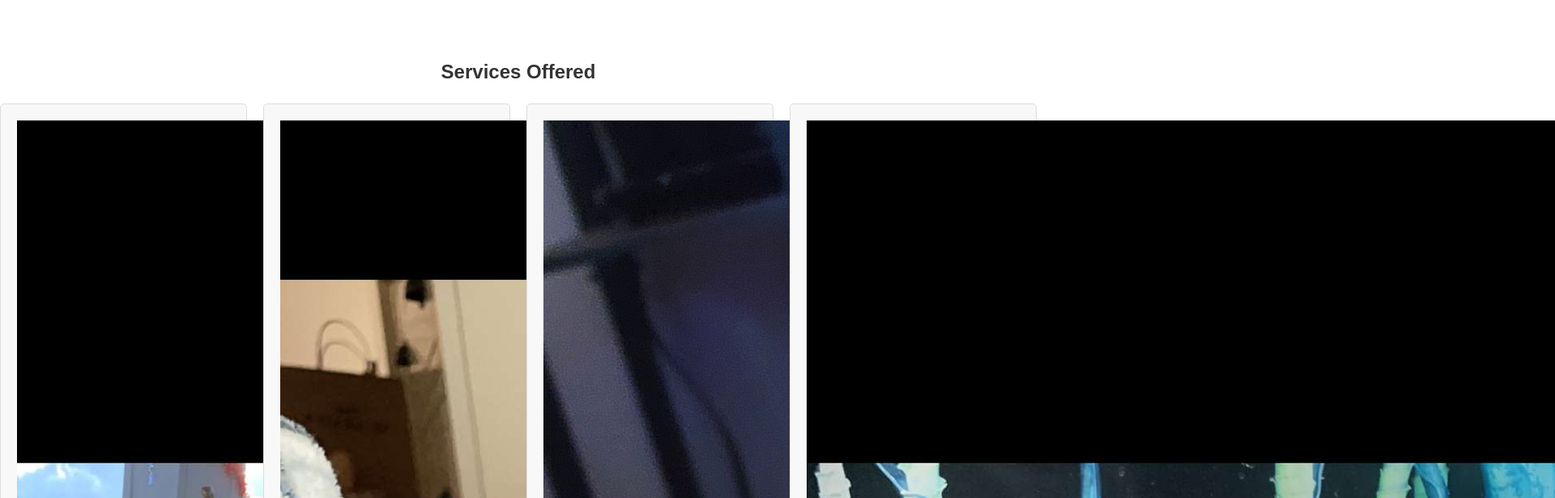
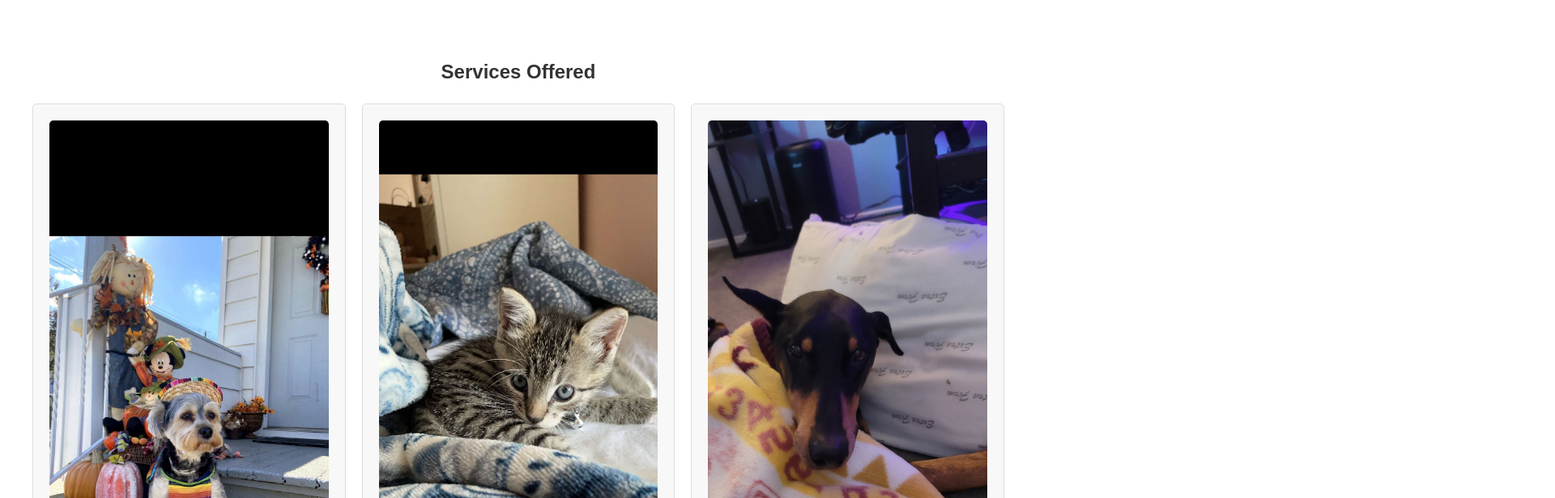
Before and after one commit to cybersage14/Cottonwood-Animal-Hospital-Vue, a Vue app: page /#/ in a window 1280 px wide. Shown: the part 580-1196 px from the top of the page at 81% size, 1920 px wide, since content can reach past the window. Built offline with nearby package versions, Linux system fonts and the light colour scheme.

Commit message:
styling the different sections

```diff
--- a/src/assets/css/styles.css
+++ b/src/assets/css/styles.css
@@ -6,10 +6,12 @@ body {
 }
 
 .container {
-  margin: auto;
-  max-width: 1100px;
+  max-width: 1200px;
+  min-width: 320px;
+  margin: 0 auto;
   padding: 0 20px;
 }
+
 
 h1, h2, h3 {
   color: #333;
--- a/src/components/About.vue
+++ b/src/components/About.vue
@@ -1,10 +1,12 @@
 <template>
   <section id="AboutSection" class="section" style="margin-top: 80px;">
     <h2>About Little Cottonwood Animal Hospital</h2>
+    <div class="container">
     <p>
       Little Cottonwood Animal Hospital is a full-service veterinary hospital located in the heart of Sandy, Utah. Our dedicated staff of veterinarians, technicians, and support staff are committed to providing compassionate and exceptional care to your pets. We offer a wide range of services, including preventive care, diagnostics, surgery, dental care, and more. Our state-of-the-art facility is equipped with the latest technology to ensure your pet receives the best possible care.
     </p>
     <veterinarians />
+  </div>
   </section>
 </template>
 
--- a/src/components/Services.vue
+++ b/src/components/Services.vue
@@ -1,6 +1,7 @@
 <template>
   <section id="services" class="section" style="margin-top: 80px;">
     <h2>Services Offered</h2>
+    <div class="container">
       <div class="services-container">
         <div class="service">
           <img src="@/assets/img/service1.jpg" alt="Service 1" />
@@ -31,6 +32,7 @@
             </p>
         </div>
       </div>
+    </div>
   </section>
 </template>
 
@@ -46,18 +48,28 @@ export default {
   padding: 50px 0;
 }
 
+.service {
+  padding: 20px;
+  border: 1px solid #ddd;
+  border-radius: 5px;
+  background-color: #f8f8f8;
+  overflow: hidden;
+}
+
 .services-container {
   display: grid;
   grid-template-columns: repeat(auto-fit, minmax(300px, 1fr));
   gap: 20px;
 }
 
-.service {
-  padding: 20px;
-  border: 1px solid #ddd;
+.service img {
+  width: 100%;
+  height: auto;
+  object-fit: cover;
   border-radius: 5px;
-  background-color: #f8f8f8;
+  margin-bottom: 1rem;
 }
+
 
 .service h3 {
   margin-bottom: 10px;
--- a/src/components/Veterinarians.vue
+++ b/src/components/Veterinarians.vue
@@ -1,12 +1,14 @@
 <template>
     <section class="veterinarians">
       <h2>Veterinarians</h2>
+      <div class="container">
         <div class="veterinarians-container">
           <div v-for="(vet, index) in veterinarians" :key="index" class="vet-card">
             <img :src="vet.image" alt="Veterinarian photo" class="vet-photo">
             <h3>{{ vet.name }}</h3>
             <p>{{ vet.description }}</p>
             <p>{{ vet.interests }}</p>
+          </div>
         </div>
       </div>
     </section>
@@ -20,7 +22,7 @@ data() {
         veterinarians: [
             {
                 name: "Claudia Horvath, DVM",
-                image: "src/assets/img/Claudia.jpg", // Add the image URL here
+                image: require("@/assets/img/Claudia.jpg"),
                 description:
                     "As a child, Dr. Horvath was always drawn to animals and hoped to one day have a career caring for them. In college, she completed an undergraduate degree in medical technology. This allowed her to work part-time in human hospitals while attending veterinary school at UCDavis. After graduating from UCDavis, she relocated to Southern California where she worked at several local clinics and gained invaluable skills and experience. Dr. Horvath bought a small veterinary practice in Los Alamitos and worked at the clinic for many years before selling it. Her love of veterinary medicine kept her in the field part-time. The opportunity to open a new hospital at her original location presented itself, and she has opened Little Cottonwood Animal Hospital. Dr. Horvath is excited to be practicing in Los Alamitos again and is looking forward to welcoming clients and their pets to the hospital.",
                 interests:
@@ -28,7 +30,7 @@ data() {
             },
             {
                 name: "Brigitte Licciardo, DVM",
-                image: "src/assets/img/Brigitte.jpg", // Add the image URL here
+                image: require("@/assets/img/Brigitte.jpg"),
                 description:
                     "Dr. Licciardo, a Southern California native, found her passion for veterinary medicine early in her college career while serving as a veterinary assistant. During this time, she quickly realized small animal medicine was her calling. Having first graduated from the University of California, Irvine with a Bachelor’s in Biology, she then went on to attain her veterinary degree from St. Matthew’s University College of Veterinary Medicine. Dr. Licciardo gained invaluable experience working in several small animal hospitals throughout Orange County. She finds all areas of veterinary medicine rewarding and has a special interest in surgery and preventative care.",
                 interests:
@@ -36,7 +38,7 @@ data() {
             },
             {
                 name: "Lauren Oliver, DVM",
-                image: "src/assets/img/Dianna.jpg", // Addthe image URL here
+                image: require("@/assets/img/Dianna.jpg"),
                 description:
                 "Dr. Oliver discovered her love for animals early in life. Raised in the Silver Lake district of Los Angeles, she not only reveled in caring for her family's dogs and cats but her neighbors' chickens and ducks. She became interested in biology while at Immaculate Heart High School in Hollywood and later completed her Bachelor's at Pomona College in Claremont. By working summers as a veterinary assistant, she found her career path. After getting her DVM at UCDavis in 1993, she worked in several practices in Orange County before joining Dr. Horvath's team in 1998. She is happy to work with Drs. Horvath and Licciardo once more.",
                 interests:
@@ -72,12 +74,13 @@ data() {
 }
 
 .vet-photo {
-  max-width: 100%;
+  width: 100%;
   height: auto;
   object-fit: cover;
   border-radius: 5px;
   margin-bottom: 1rem;
 }
+
 
 
 
```
Also changed, not shown: 25 other files (tests, documents, lock files or other folders). Lines whose indentation alone changed are shown as unchanged.
